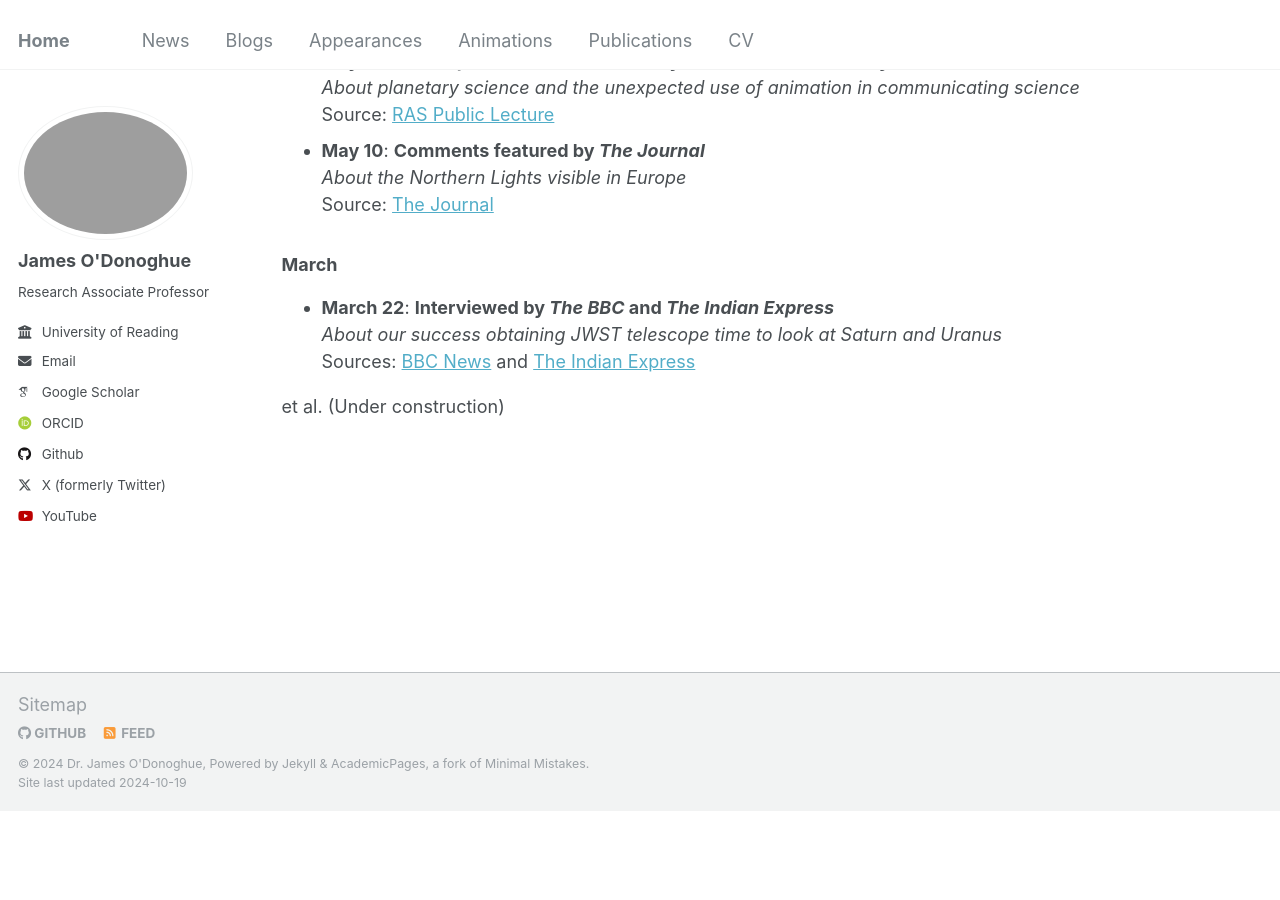
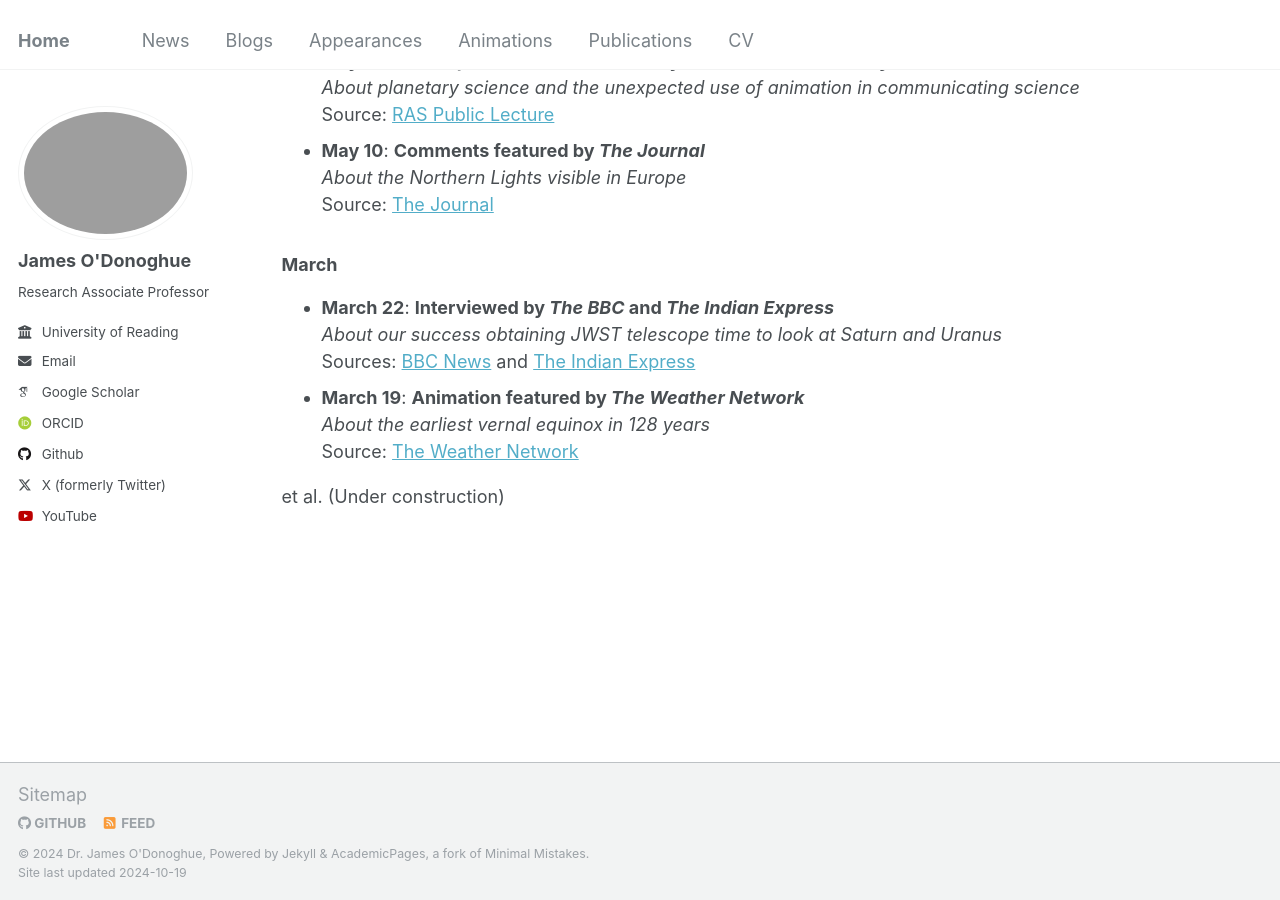
Before and after one commit to odonoghuespace/odonoghuespace.github.io, a Jekyll site: the page built from _pages/news.html, in a window 1280 px wide and 900 px high, scrolled down 2046 px. Built offline with Jekyll 4.4.1, drawn with Linux system fonts in a browser that asks for light colours; some web fonts are replaced; before the commit the page ends 2856 px from its top, so only the background shows below that.

Commit message:
Update news.html

```diff
--- a/_pages/news.html
+++ b/_pages/news.html
@@ -118,6 +118,11 @@ YTD animation views: >27,000,000 (Youtube 1.2M, Twitter 1.8M, Facebook 24M)
     <em>About our success obtaining JWST telescope time to look at Saturn and Uranus</em><br>
     Sources: <a href="https://www.bbc.co.uk/news/articles/cgxdz15zw7do">BBC News</a> and <a href="https://indianexpress.com/article/technology/science/webb-telescope-saturn-uranus-9229025/">The Indian Express</a>
 </li>
+<li><strong>March 19</strong>: <strong>Animation featured by <em>The Weather Network</em></strong><br>
+    <em>About the earliest vernal equinox in 128 years</em><br>
+    Source: <a href="https://www.theweathernetwork.com/en/news/nature/outdoors/earliest-vernal-equinox-in-128-years-happens-in-2024">The Weather Network</a>
+</li>
+
 </ul>
 
 
```
